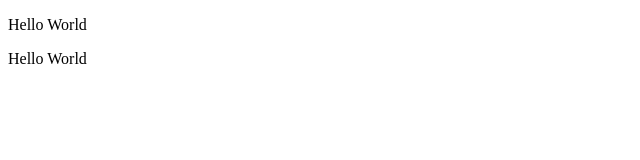
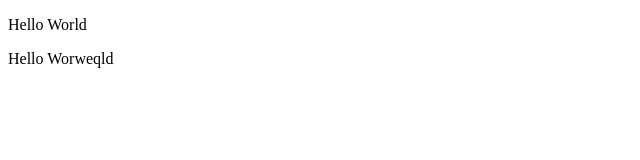
Before and after one commit to Tulegenov22/project, a plain HTML site: page index.html in a window 1280 px wide. Shown: the full height of the page, 0-640 px from the left. Drawn offline with Linux system fonts and the light colour scheme.

```diff
--- a/index.html
+++ b/index.html
@@ -8,7 +8,7 @@
 </head>
 <body>
     <p> Hello World</p>
-    <p> Hello World</p>
+    <p> Hello Worweqld</p>
     <script src="js/script.js">
 
     </script>
```
